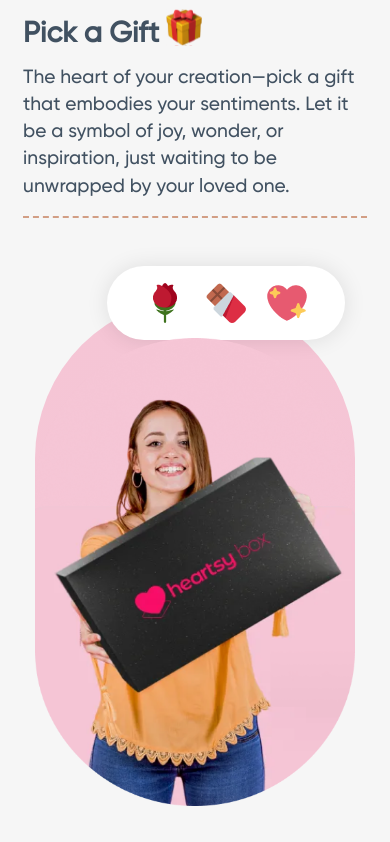
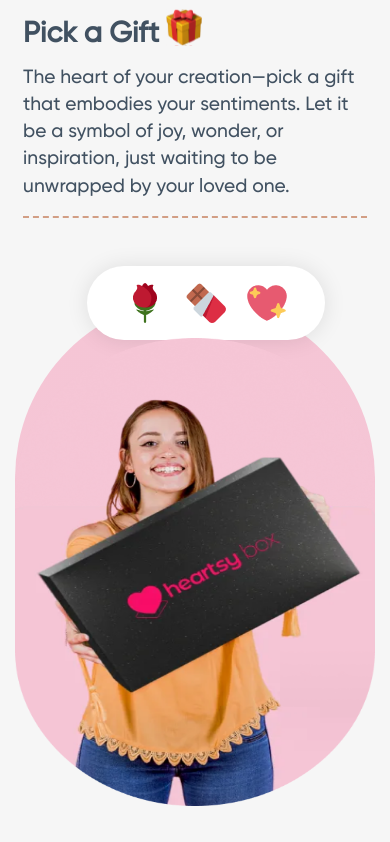
Before and after one commit to HaiderLevi/heartsybox, a React (Vite) app: page / in a window 390 px wide. Shown: the part 2877-3719 px from the top of the page. Built offline with nearby package versions, Linux system fonts and the light colour scheme; a web font is replaced by a local one.

Commit message:
fix responsiveness issues part 4

```diff
--- a/src/css/giftpack.css
+++ b/src/css/giftpack.css
@@ -140,3 +140,14 @@
         flex-direction: column-reverse;
     }
 }
+
+@media only screen and (max-width: 480px) {
+
+    .giftpack-child:last-child {
+        width: 45rem;
+    }
+
+    .giftpack-child-odd:first-child {
+        width: 45rem;
+    }
+}
--- a/src/css/working.css
+++ b/src/css/working.css
@@ -463,7 +463,7 @@
     }
 
     .working-design-image {
-        width: 40rem;
+        width: 45rem;
         height: 60rem;
     }
 }
```
